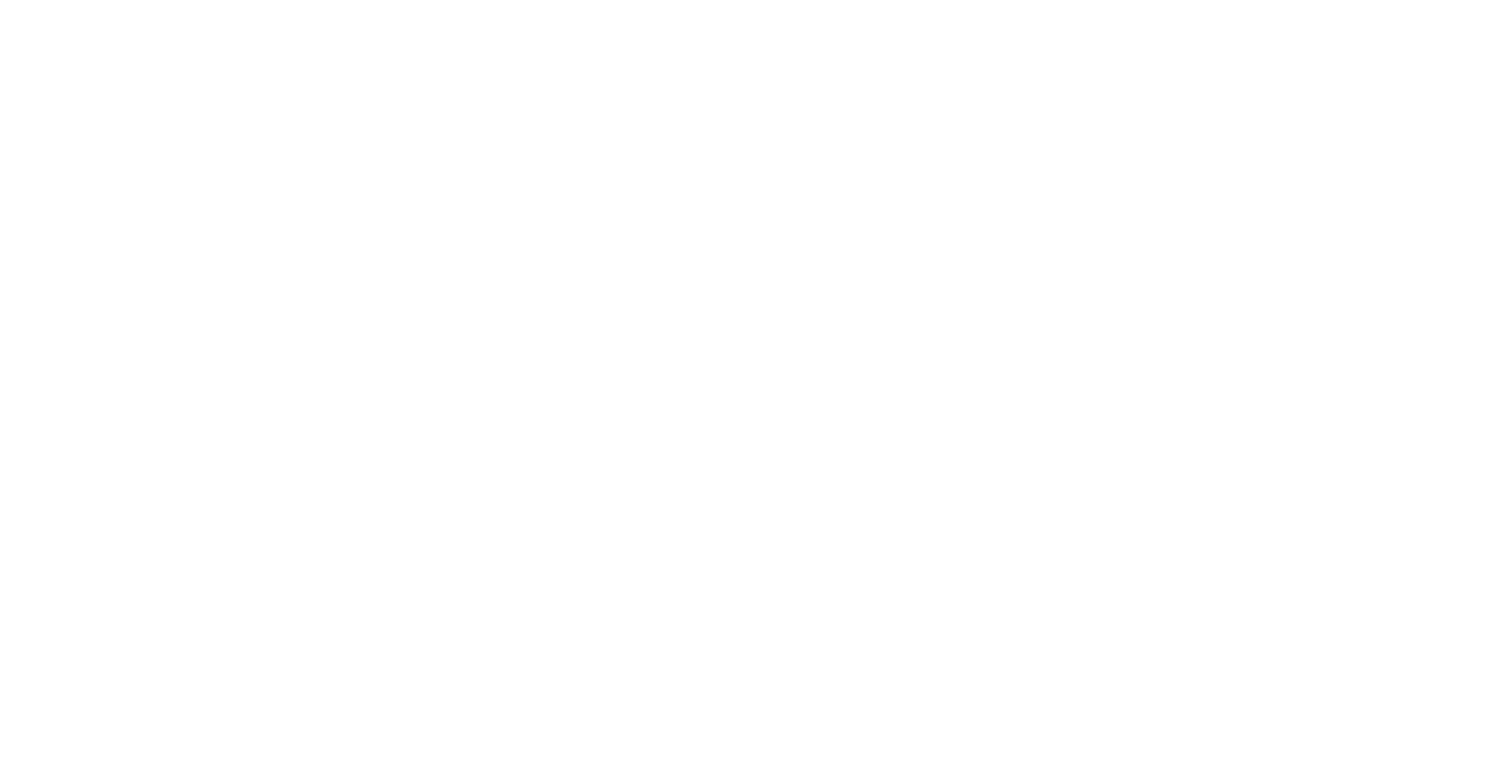
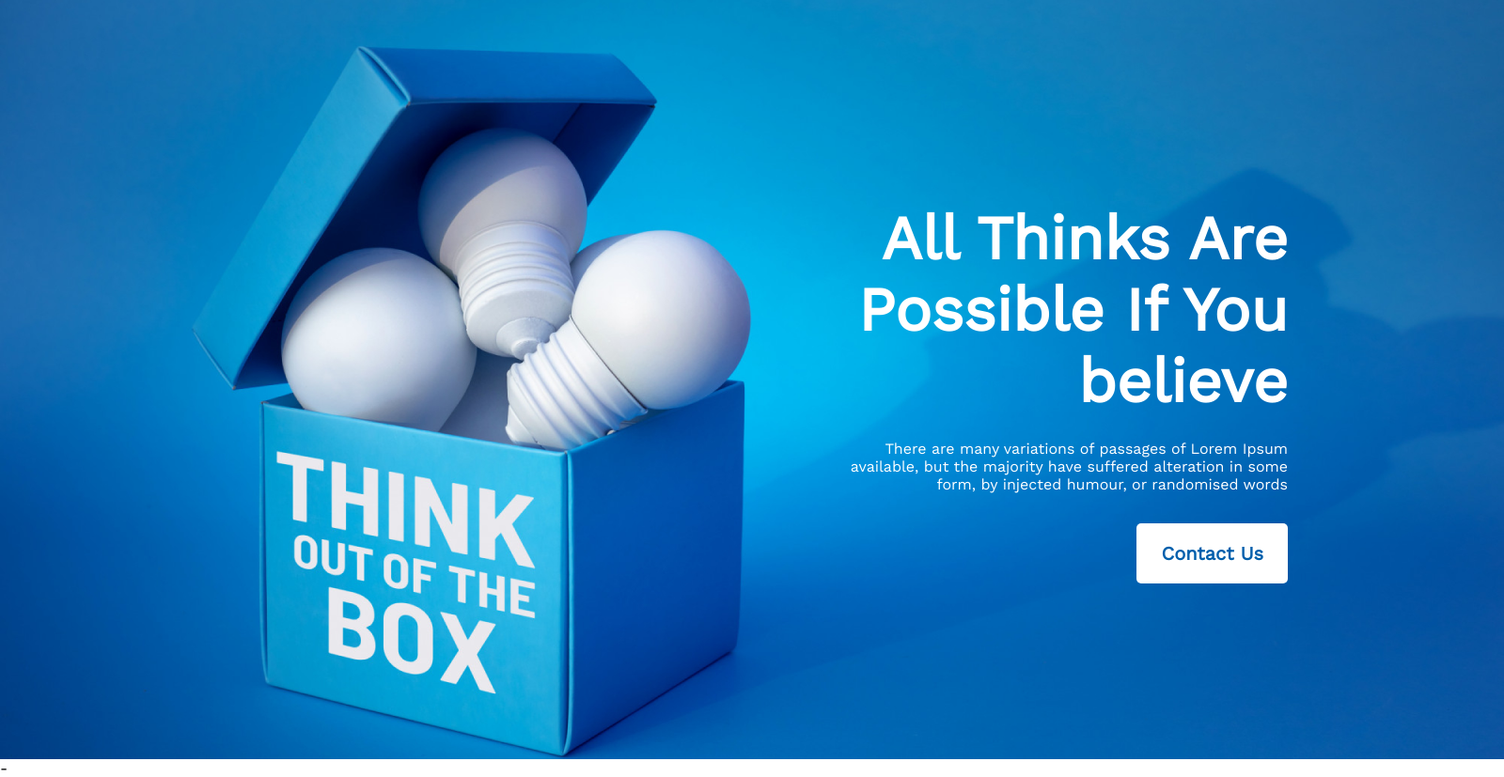
Before and after one commit to ai-Abir96/new-year-new-me, a plain HTML site: page index.html in a window 1280 px wide. Shown: the whole page at 94% size, 1600 px wide, since content can reach past the window. Before the commit the page ends 800 px from the top, so only its background shows below. Drawn offline with nearby package versions, Linux system fonts and the light colour scheme.

Commit message:
header done

```diff
--- a/index.html
+++ b/index.html
@@ -6,10 +6,29 @@
     <meta name="viewport" content="width=device-width, initial-scale=1.0">
     <title>New Year New Me</title>
     <link rel="stylesheet" href="stylesheets/myStyle.css">
+    <link rel="preconnect"
+        href="https://fonts.googleapis.com">
+    <link rel="preconnect"
+        href="https://fonts.gstatic.com" crossorigin>
+    <link
+        href="https://fonts.googleapis.com/css2?family=Inter&family=Open+Sans:ital@0;1&family=Work+Sans&display=swap"
+        rel="stylesheet">
 </head>
 <body>
-    <header></header>
+    <header>
+        <div class="head-container">
+            <h1 class="heading">All Thinks Are Possible If You believe</h1>
+            <p class="content">There are many variations of passages of Lorem
+                Ipsum available, but the majority have
+                suffered
+                alteration in some form, by injected humour,
+                or
+                randomised words</p>
+            <button class="btn-primary">Contact Us</button>
+        </div>
+
+    </header>
     <main></main>
     <footer></footer>
 </body>
-</html>
+</html>-
--- a/stylesheets/myStyle.css
+++ b/stylesheets/myStyle.css
@@ -0,0 +1,41 @@
+* {
+  margin: 0;
+  font-family: "Work Sans", sans-serif;
+}
+
+header {
+  background-image: url("../images/banner/banner3.png");
+  background-repeat: no-repeat;
+  background-position: center;
+  background-size: cover;
+  width: 1600px;
+  height: 808px;
+}
+
+.head-container {
+  text-align: right;
+  padding: 216px 230px 0px 845px;
+  color: #ffffff;
+}
+.head-container > .heading {
+  font-weight: 700;
+  font-size: 65px;
+  width: 525px;
+}
+.head-container > .content {
+  padding: 24px 0 32px 0;
+  font-size: 16px;
+  padding-left: 20px;
+  text-align: right;
+}
+
+.btn-primary {
+  background: #ffffff;
+  border-radius: 5px;
+  padding: 20px 26px;
+  text-align: center;
+  font-size: 20px;
+  font-weight: 600;
+  color: #005fac;
+  border: none;
+}
```
Also changed, not shown: images/banner/banner1.png (added), images/banner/banner2.png (added), images/banner/banner3.png (added), images/gradient1.png (added), images/gradient2.png (added), images/gradient3.png (added), images/icons/ecom.png (added), images/icons/fb.png (added), images/icons/js.png (added), images/icons/smoke.png (added), images/icons/twitter.png (added), images/icons/web.png (added), images/icons/youtube.png (added), images/person.png (added), 1 more files.
